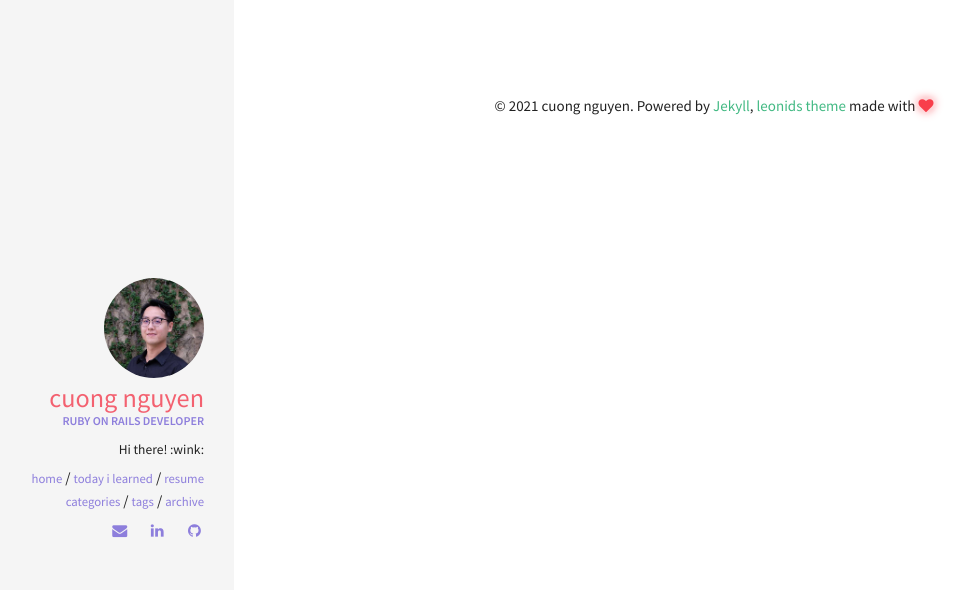
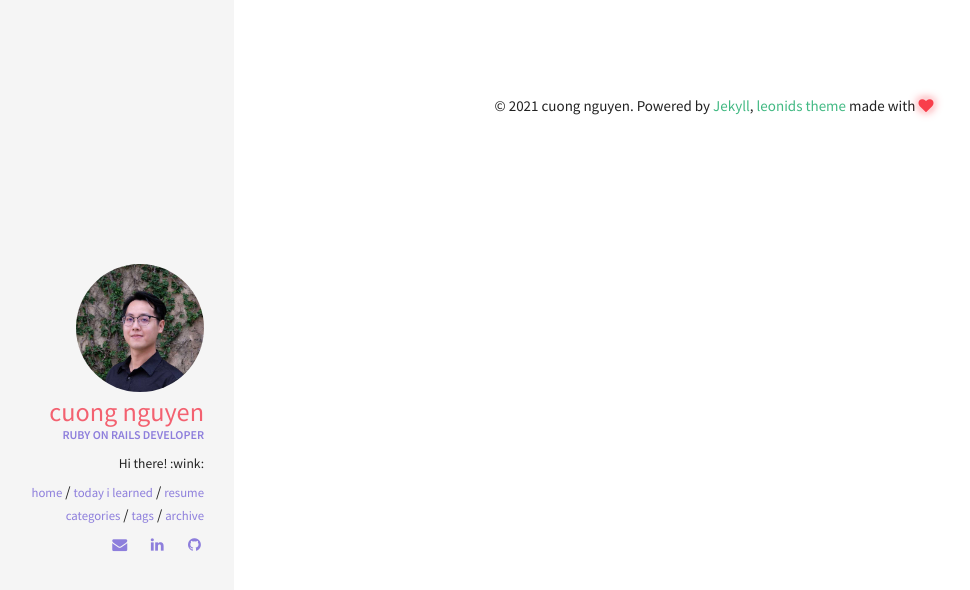
Before and after one commit to stwart-nguyen/stwart.github.io, a Jekyll site: the page built from index.html, in a window 1280 px wide. Shown: the top 590 px of the page, without its empty margins (86-1056 px from the left). Built offline with Jekyll 4.4.1, drawn with Linux system fonts in a browser that asks for light colours.

Commit message:
Change avatar size

```diff
--- a/_sass/pages/_layout.scss
+++ b/_sass/pages/_layout.scss
@@ -22,8 +22,8 @@
   padding: 0 30px;
   .avatar {
     border-radius: 50%;
-    width: 100px;
-    height: 100px;
+    width: 128px;
+    height: 128px;
     float: none;
     @include media-query($medium-screen) {
       margin-right: 0;
```
